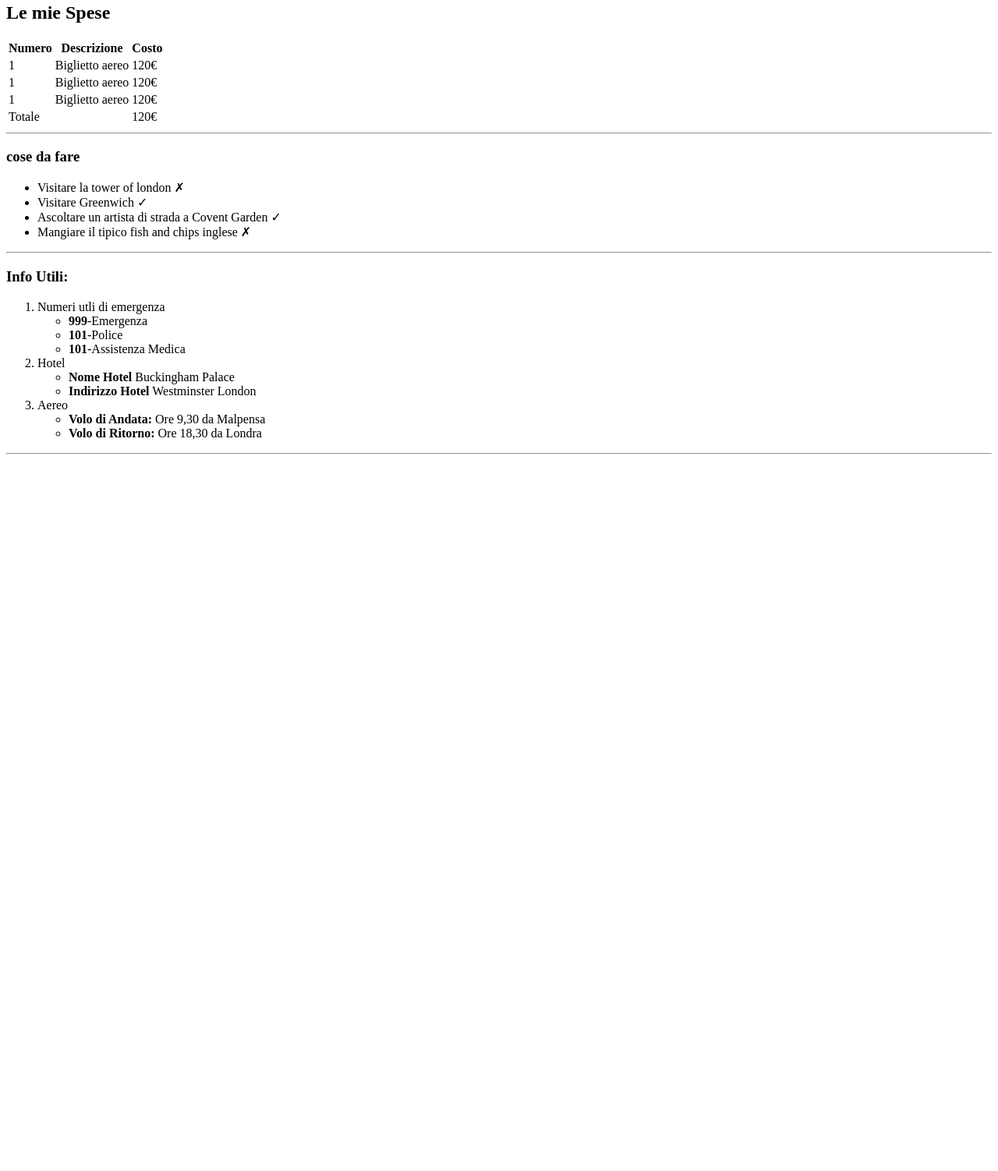
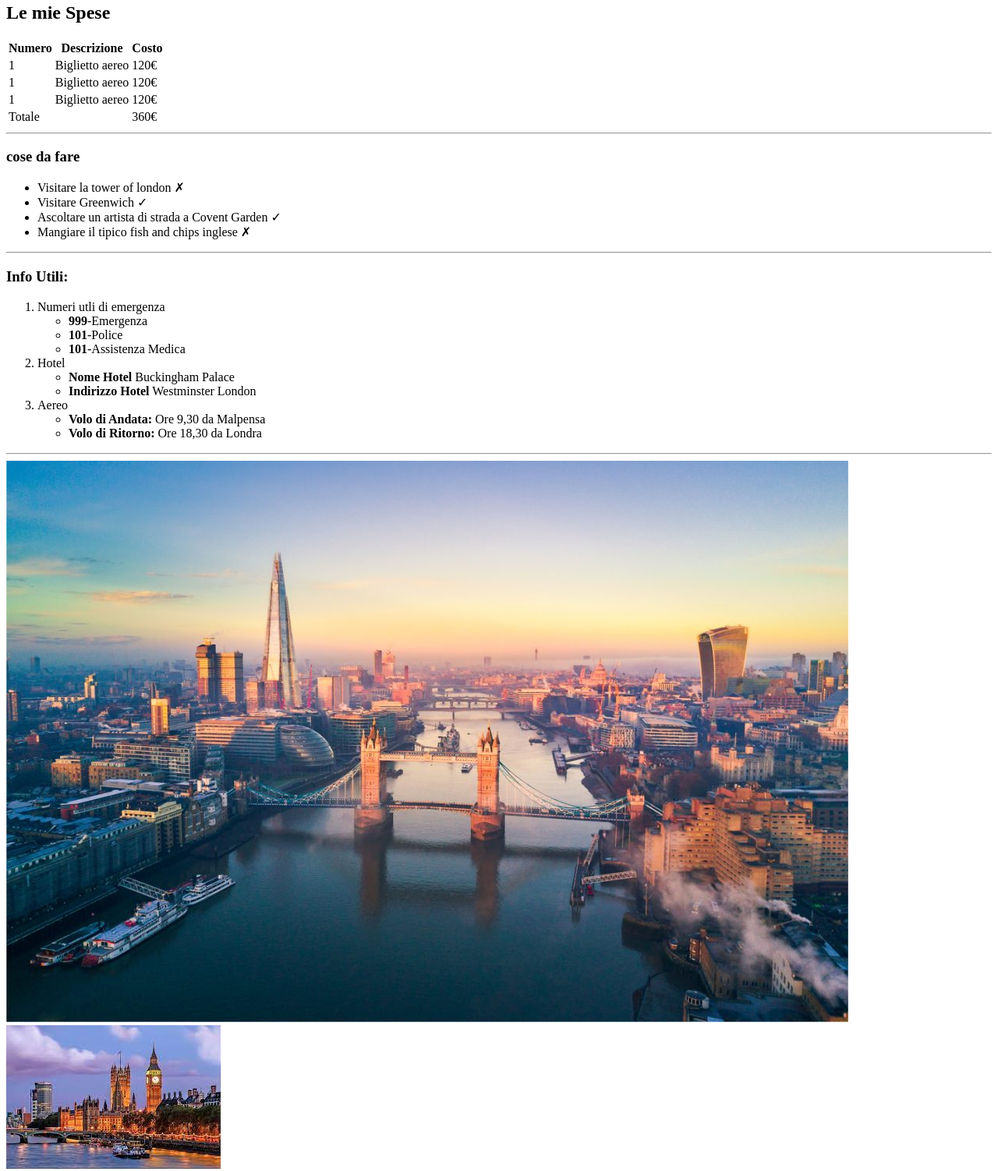
Before and after one commit to pasqualerizzo/html-london-trip, a plain HTML site: page index.html in a window 1280 px wide. Shown: the part 711-2213 px from the top of the page at 78% size. Before the commit the page ends 1302 px from the top, so only its background shows below. Drawn offline with Linux system fonts and the light colour scheme.

Commit message:
progetto finito

```diff
--- a/index.html
+++ b/index.html
@@ -45,7 +45,7 @@
                 <Tfoot>
                     <tr>
                         <td colspan="2">Totale</td>
-                        <td>120€</td>
+                        <td>360€</td>
                     </tr>
                 </Tfoot>
               </table>
@@ -92,7 +92,9 @@
               </ol>
               <hr>
 
-
+              <!-- le foto -->
+              <img src="dove-fare-il-tampone-londra-regno-unito-iStock-1265900812-1080x720.jpeg" alt="">
+              <img src="download.jpeg" alt="">
         </main>
     </body>
 </html>
```
